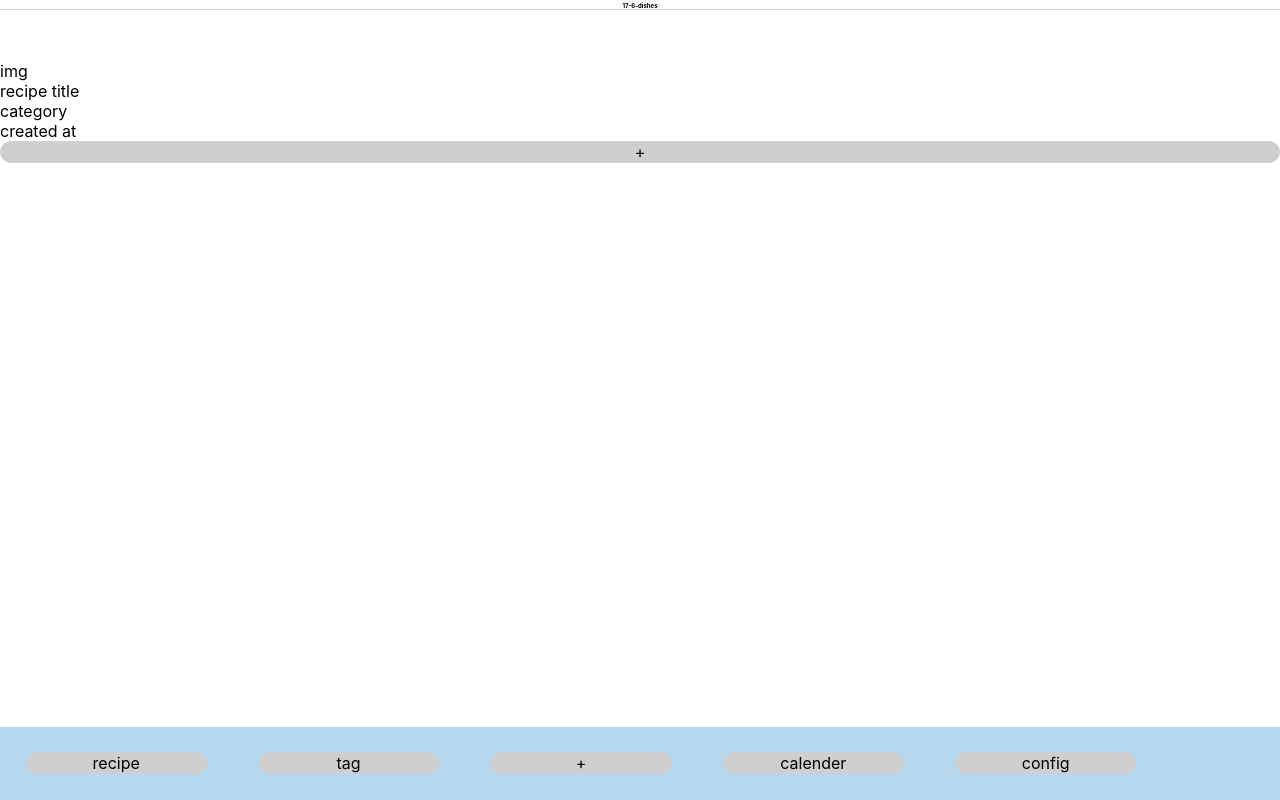
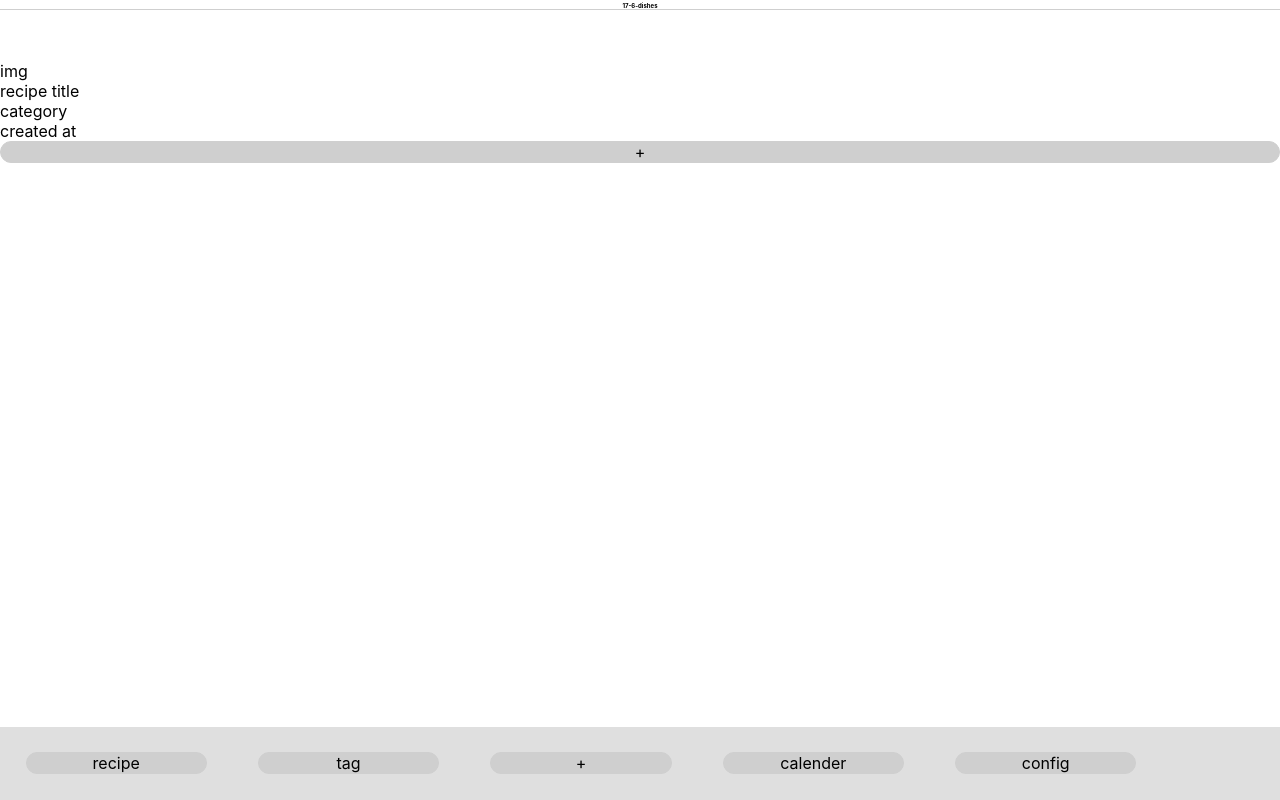
Before and after one commit to ndjndj/dishes-with-react, a React (Create React App) app: page / in a window 1280 px wide. Built offline with nearby package versions, Linux system fonts and the light colour scheme.

Commit message:
menu.css

```diff
--- a/src/styles/menu.css
+++ b/src/styles/menu.css
@@ -2,7 +2,7 @@
     position: fixed;
     bottom: 0;
     width: 100%;
-    background-color: #b6d8ee;
+    background-color: #DFDFDF;
     z-index: 999;
     display: flex;
 }
```
